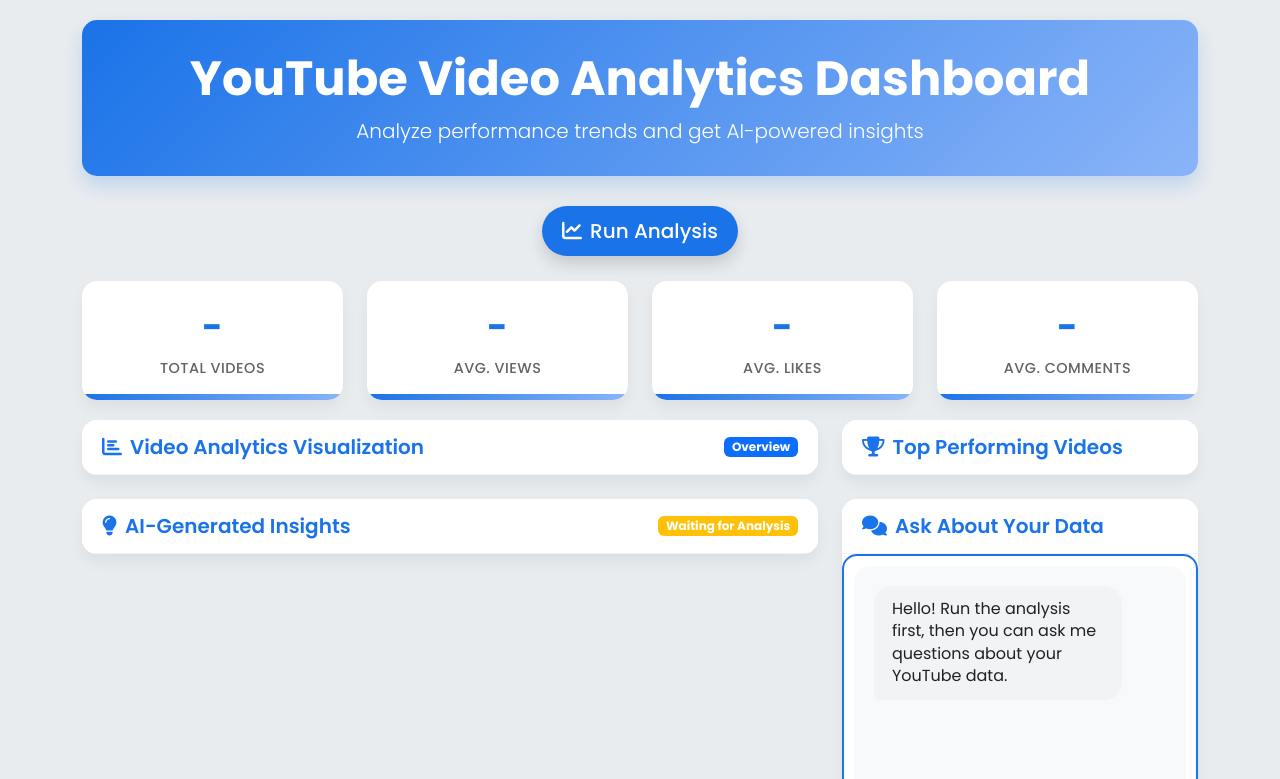
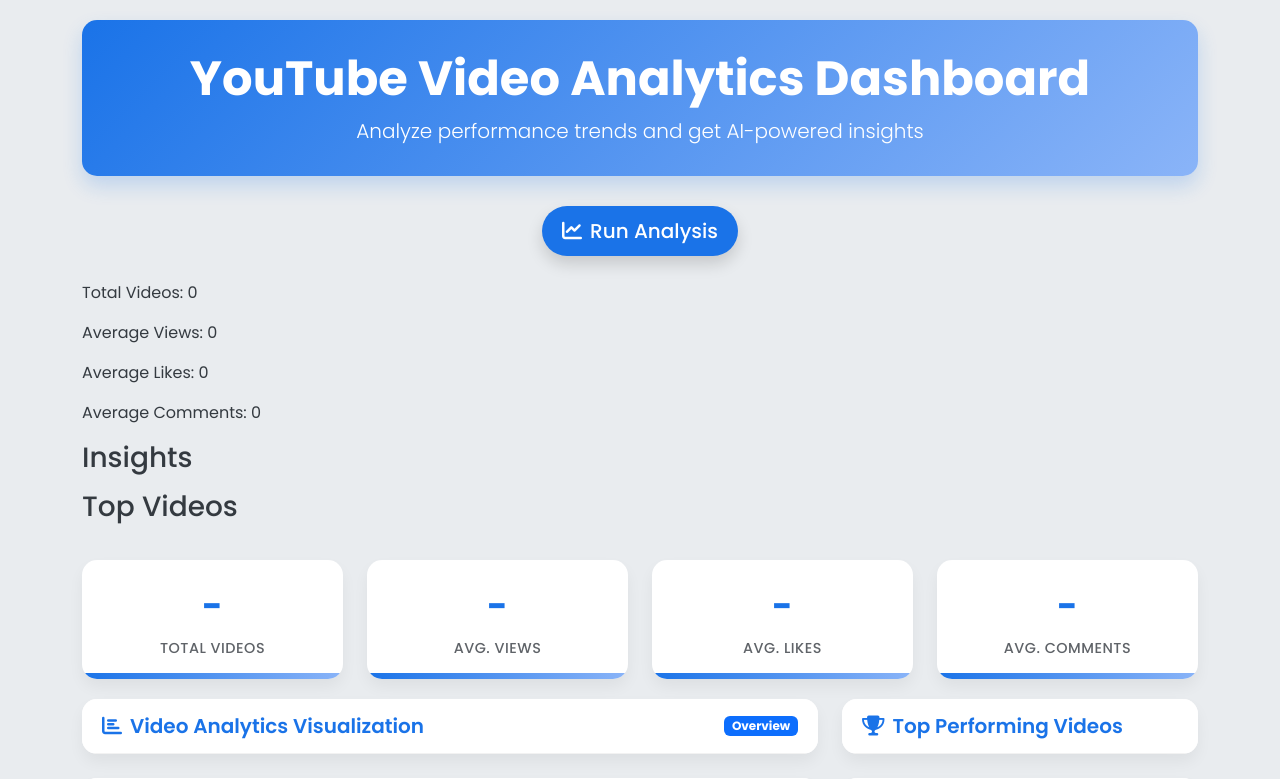
Before and after one commit to kanchang12/YoutubeAnalysis, a Flask app: page / in a window 1280 px wide. Shown: the top 779 px of the page. Run offline with Flask 3, Linux system fonts and the light colour scheme.

Commit message:
Update index.html

```diff
--- a/templates/index.html
+++ b/templates/index.html
@@ -332,6 +298,30 @@
         </div>
 
         <div class="dashboard-container">
+
+            <!-- Add these elements to your HTML if they don't exist -->
+            <div id="error-message" style="display: none; color: red; margin: 10px 0;"></div>
+            <div id="loading" style="display: none;">Loading analysis...</div>
+
+            <div id="dashboard">
+                <div class="statistics">
+                    <p>Total Videos: <span id="total-videos">0</span></p>
+                    <p>Average Views: <span id="avg-views">0</span></p>
+                    <p>Average Likes: <span id="avg-likes">0</span></p>
+                    <p>Average Comments: <span id="avg-comments">0</span></p>
+                </div>
+
+                <div class="insights">
+                    <h3>Insights</h3>
+                    <p id="insights-text"></p>
+                </div>
+
+                <div class="top-videos">
+                    <h3>Top Videos</h3>
+                    <ul id="top-videos-list"></ul>
+                </div>
+            </div>
+
             <!-- Stats Cards Row -->
             <div class="row g-4" id="stats-row">
                 <div class="col-md-3 col-sm-6">
@@ -454,44 +434,121 @@
         card.classList.toggle('open');
     }
 
-      function generateChart(query) {
-    fetch('/get_chart_data', {
-      method: 'POST',
-      headers: {
-        'Content-Type': 'application/json',
-      },
-      body: JSON.stringify({ query: query }),
-    })
-    .then(response => response.json())
-    .then(data => {
-      if (data.error) {
-        console.error('Error:', data.error);
-        return;
+    // Add this to your JavaScript file or <script> tag
+    function updateDashboard(data) {
+        try {
+            // Check if data exists and has required properties
+            if (!data) {
+                throw new Error('No data received');
             }
 
-      // Show chart container
-      document.getElementById('dynamic-chart-container').style.display = 'block';
+            // Get the stats object, using empty object as fallback
+            const stats = data.summary_stats || {
+                total_videos: 0,
+                avg_views: 0,
+                avg_likes: 0,
+                avg_comments: 0
+            };
 
-      // Create chart using our function
-      createDynamicChart('dynamic-chart-container', data.chartData, data.chartType, data.chartTitle);
-    })
-    .catch(error => {
-      console.error('Error:', error);
+            // Update statistics with safe access and formatting
+            document.getElementById('total-videos').textContent = stats.total_videos?.toLocaleString() || '0';
+            document.getElementById('avg-views').textContent = stats.avg_views?.toLocaleString() || '0';
+            document.getElementById('avg-likes').textContent = stats.avg_likes?.toLocaleString() || '0';
+            document.getElementById('avg-comments').textContent = stats.avg_comments?.toLocaleString() || '0';
+
+            // Update insights if available
+            const insightsElement = document.getElementById('insights-text');
+            if (insightsElement) {
+                insightsElement.textContent = data.insights || 'No insights available';
+            }
+
+            // Update top videos if available
+            const topVideosList = document.getElementById('top-videos-list');
+            if (topVideosList) {
+                topVideosList.innerHTML = ''; // Clear existing content
+                const videos = data.top_videos || [];
+                videos.forEach(video => {
+                    if (video && video.title) {
+                        const li = document.createElement('li');
+                        li.textContent = `${video.title} (Views: ${video.view_count?.toLocaleString() || 0})`;
+                        topVideosList.appendChild(li);
+                    }
                 });
             }
 
-  // Attach to the chat form submit event
+            // Handle error messages if any
+            const errorElement = document.getElementById('error-message');
+            if (errorElement) {
+                if (data.error) {
+                    errorElement.textContent = data.error;
+                    errorElement.style.display = 'block';
+                } else {
+                    errorElement.style.display = 'none';
+                }
+            }
+
+        } catch (error) {
+            console.error('Error updating dashboard:', error);
+            // Show error message to user
+            const errorElement = document.getElementById('error-message');
+            if (errorElement) {
+                errorElement.textContent = 'Error updating dashboard. Please try again.';
+                errorElement.style.display = 'block';
+            }
+        }
+    }
+
+    async function runAnalysis() {
+        // Show loading state
+        const loadingElement = document.getElementById('loading');
+        if (loadingElement) loadingElement.style.display = 'block';
+
+        try {
+            const response = await fetch('/analyze');
+            const data = await response.json();
+
+            if (!response.ok) {
+                throw new Error(data.error || 'Failed to run analysis');
+            }
+
+            updateDashboard(data);
+
+        } catch (error) {
+            console.error('Error running analysis:', error);
+            // Show error message to user
+            const errorElement = document.getElementById('error-message');
+            if (errorElement) {
+                errorElement.textContent = `Error running analysis: ${error.message}`;
+                errorElement.style.display = 'block';
+            }
+
+            // Update dashboard with empty data
+            updateDashboard({
+                summary_stats: {
+                    total_videos: 0,
+                    avg_views: 0,
+                    avg_likes: 0,
+                    avg_comments: 0
+                },
+                insights: 'Error loading data',
+                top_videos: []
+            });
+
+        } finally {
+            // Hide loading state
+            const loadingElement = document.getElementById('loading');
+            if (loadingElement) loadingElement.style.display = 'none';
+        }
+    }
+
+    // Add event listener when document is loaded
     document.addEventListener('DOMContentLoaded', () => {
-    const chatForm = document.getElementById('chat-form');
-    if (chatForm) {
-      chatForm.addEventListener('submit', function(e) {
-        // Get the query from your chat input
-        const query = document.getElementById('chat-input').value;
-        // Generate chart with this query
-        generateChart(query);
-      });
+        const analyzeButton = document.getElementById('analyze-button');
+        if (analyzeButton) {
+            analyzeButton.addEventListener('click', runAnalysis);
         }
     });
+
 
     // Function to update insights panel
     function updateInsights(insights) {
```
Also changed, not shown: other parts of templates/index.html (+0 -44 lines). Lines whose indentation alone changed are shown as unchanged.
